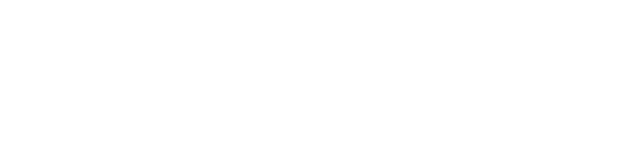
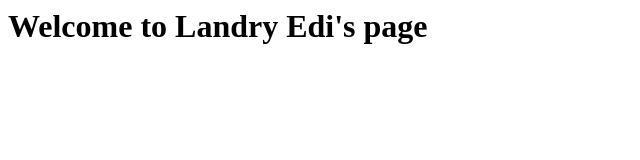
Before and after one commit to land-edi/landrover85.github.io, a plain HTML site: page index.html in a window 1280 px wide. Shown: the whole page, without its empty margins (0-640 px from the left). Drawn offline with Linux system fonts and the light colour scheme.

Commit message:
Update index.html

```diff
--- a/index.html
+++ b/index.html
@@ -5,4 +5,7 @@
   My first Page
   </title>
   </head>
+  <body>
+  <h1>Welcome to Landry Edi's page</h1>
+  </body>
   </html>
```
